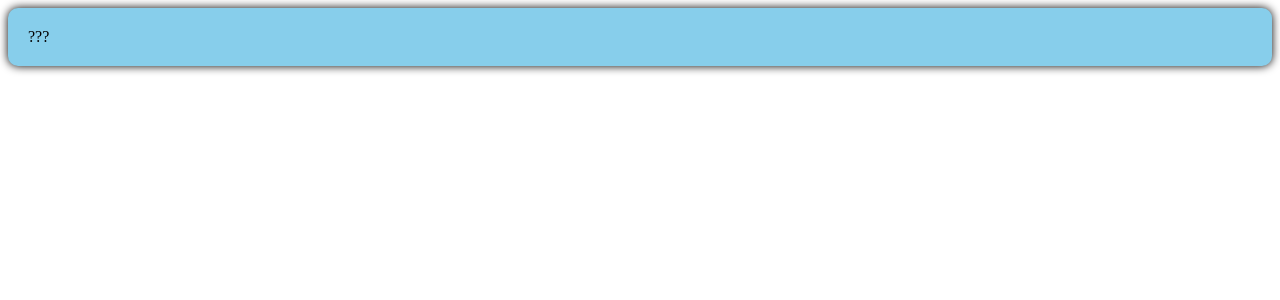
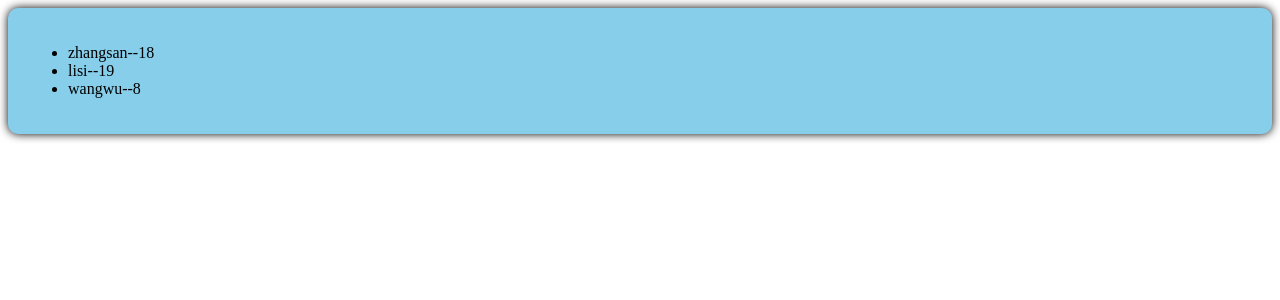
Before and after one commit to Pakho-Yip/hello_vue3, a Vue app: page / in a window 1280 px wide. Shown: the top 300 px of the page. Built offline with nearby package versions, Linux system fonts and the light colour scheme.

Commit message:
21_props的使用

```diff
--- a/src/App.vue
+++ b/src/App.vue
@@ -1,9 +1,21 @@
 <template>
-    <Person />
+    <!-- 务必看懂下面这一行代码 -->
+    <!-- <h2 a="1+1" :b="1+1" c="x" :d="x" ref="qwe"></h2> -->
+    <Person :list="personList"/>
 </template>
 
 <script lang="ts" setup name="App">
   import Person from './components/Person.vue'
+  import {type Persons} from '@/types'
+  import {reactive} from 'vue'
+
+  let x=9
+
+  let personList = reactive<Persons>([
+    {id:'fjhjhkjhf01',name:'zhangsan',age:18},
+    {id:'fjhjhkjhf02',name:'lisi',age:19,},
+    {id:'fjhjhkjhf03',name:'wangwu',age:8}
+  ])
 </script>
 
 <style>
--- a/src/components/Person.vue
+++ b/src/components/Person.vue
@@ -1,26 +1,29 @@
 <template>
     <div class="person">
-      ???
+      <ul>
+        <li v-for="item in list" :key="item.id">{{item.name}}--{{item.age}}</li>
+      </ul>
     </div>
 </template>
 
 <script lang="ts" setup name="Person">
-  import {type PersonInter,type Persons} from '@/types'
+  import {defineProps,withDefaults} from 'vue'
+  import {Persons} from '@/types'
 
-  let person:PersonInter = {id:'fjhjhkjhf01',name:'zhangsan',age:18}
+  // 只接收list
+  // defineProps(['list'])
 
-/*   let personList:Array<PersonInter> = [
-    {id:'fjhjhkjhf01',name:'zhangsan',age:18},
-    {id:'fjhjhkjhf02',name:'lisi',age:19,},
-    {id:'fjhjhkjhf03',name:'wangwu',age:8,}
-  ]
- */
+  // 接受list + 限制类型
+  // defineProps<{list:Persons}>()
 
- let personList:Persons = [
-    {id:'fjhjhkjhf01',name:'zhangsan',age:18},
-    {id:'fjhjhkjhf02',name:'lisi',age:19,},
-    {id:'fjhjhkjhf03',name:'wangwu',age:8,}
-  ]
+  // 接受list + 限制类型 + 限制必要性 + 指定默认值
+  withDefaults(defineProps<{list?:Persons}>(),{
+    list:()=>[{id:'default',name:'default',age:0}]
+  })
+
+  // 接受list，同时将props保存起来
+  // let x= defineProps(['list'])
+  // console.log(x.list)
 
 </script>
 
```
